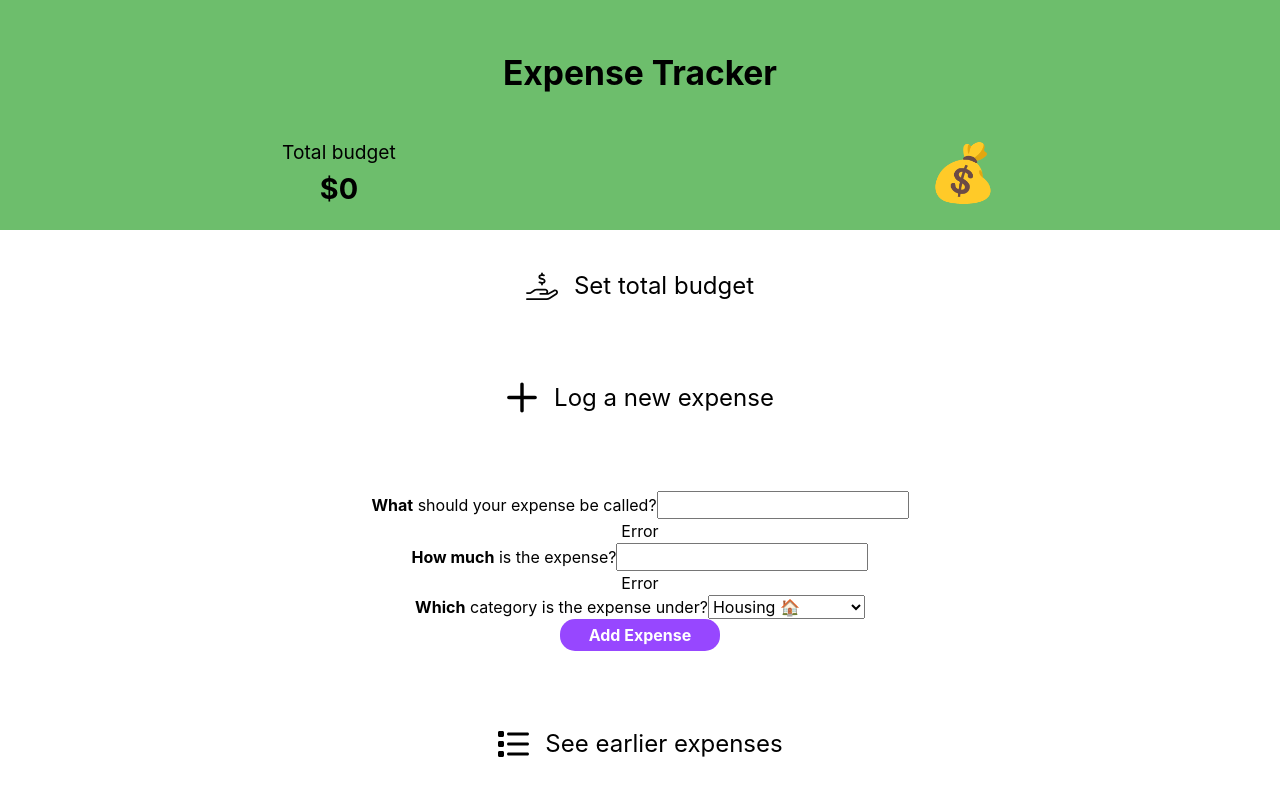
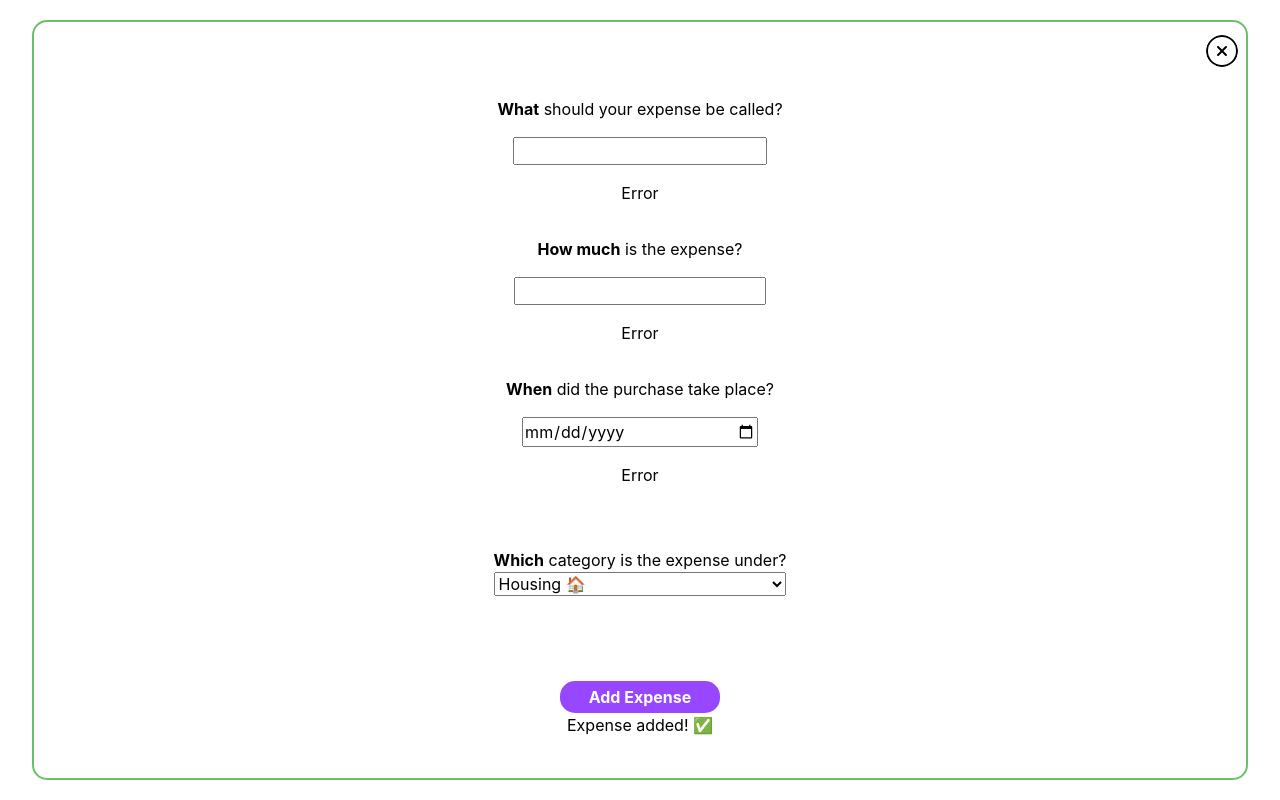
Before and after one commit to IdaHolmen/Expense-Tracker, a React (Vite) app: page / in a window 1280 px wide. Both pictures are taken after a click on the button "Log a new expense". Built offline with nearby package versions, Linux system fonts and the light colour scheme.

Commit message:
Styling for expense logs done

```diff
--- a/src/components/App/App.jsx
+++ b/src/components/App/App.jsx
@@ -13,7 +13,6 @@ function App() {
 	const [isSetBudgetOpen, setIsSetBudgetOpen] = useState(false);
 	const [budgetAmount, setBudgetAmount] = useState(0);
 	const [inputValue, setInputValue] = useState('');
-	const [isAddExpenseOpen, setIsAddExpenseOpen] = useState(false);
 
 	//BUDGET PORTION
 	const toggleSetBudget = () => {
--- a/src/components/LogExpenses/LogExpenses.jsx
+++ b/src/components/LogExpenses/LogExpenses.jsx
@@ -1,5 +1,6 @@
 import React from 'react';
 import logExpensesImage from '../../assets/plus-regular.svg';
+import exitButtonImage from '../../assets/circle-xmark-light.svg';
 import styles from './LogExpenses.module.css';
 import {useState, useRef} from 'react';
 import ReusableButton from '../ReusableButton/ReusableButton';
@@ -39,21 +40,41 @@ const LogExpenses = () => {
 					onSubmit={handleSubmit}
 					ref={expenseForm}
 				>
-					<div>
+					<div className={styles.form_elements_container}>
+						<div className={styles.expenses_header}>
+							<button
+								className={styles.exit_set_budget_button}
+								onClick={toggleExpenses}
+							>
+								<img
+									src={exitButtonImage}
+									alt='Exit Button'
+									className={styles.exit_button_image}
+								/>
+							</button>
+						</div>
+						<div className={styles.expense_form_element}>
 							<label htmlFor='name'>
 								<b>What</b> should your expense be called?
 							</label>
 							<input type='text' name='name' />
 							<p>Error</p>
 						</div>
-					<div>
+						<div className={styles.expense_form_element}>
 							<label htmlFor='amount'>
 								<b>How much</b> is the expense?
 							</label>
 							<input type='text' name='amount' />
 							<p>Error</p>
 						</div>
-					<div>
+						<div className={styles.expense_form_element}>
+							<label htmlFor='date'>
+								<b>When</b> did the purchase take place?
+							</label>
+							<input type='date' name='date' />
+							<p>Error</p>
+						</div>
+						<div className={styles.expense_form_element}>
 							<label htmlFor='category'>
 								<b>Which</b> category is the expense under?
 							</label>
@@ -65,7 +86,11 @@ const LogExpenses = () => {
 								<option value='other'>Other 💃</option>
 							</select>
 						</div>
+						<div className={styles.expense_form_element}>
 							<ReusableButton buttonText={'Add Expense'} />
+							<p>Expense added! ✅</p>
+						</div>
+					</div>
 				</form>
 			)}
 		</>
--- a/src/components/LogExpenses/LogExpenses.module.css
+++ b/src/components/LogExpenses/LogExpenses.module.css
@@ -20,3 +20,59 @@
 	color: #6dbe6c;
 	font-weight: bold;
 }
+
+.expense_form {
+	position: absolute;
+	top: 0;
+	left: 0;
+	width: 100%;
+	height: 100%;
+	background-color: white;
+	display: flex;
+	justify-content: center;
+	align-items: center;
+}
+
+.form_elements_container {
+	width: 95%;
+	height: 95%;
+	border: 2px solid #6dbe6c;
+	border-radius: 15px;
+	display: flex;
+	flex-direction: column;
+	justify-content: center;
+	align-items: center;
+}
+
+.expenses_header {
+	width: 100%;
+	flex-basis: 10%;
+	display: flex;
+	justify-content: end;
+	align-items: center;
+}
+
+.exit_button_image {
+	width: 2rem;
+	height: 2rem;
+	margin: 0.5rem;
+	transition: background-color 0.2s ease;
+	border-radius: 50%;
+}
+
+.exit_button_image:hover {
+	background-color: #c04c4c75;
+	border-radius: 50%;
+}
+
+.expense_form_element {
+	flex-basis: 18%;
+	display: flex;
+	flex-direction: column;
+	justify-content: center;
+	margin: 1rem;
+}
+
+.expense_form_element input {
+	margin: 1rem;
+}
```
Lines whose indentation alone changed are shown as unchanged.
